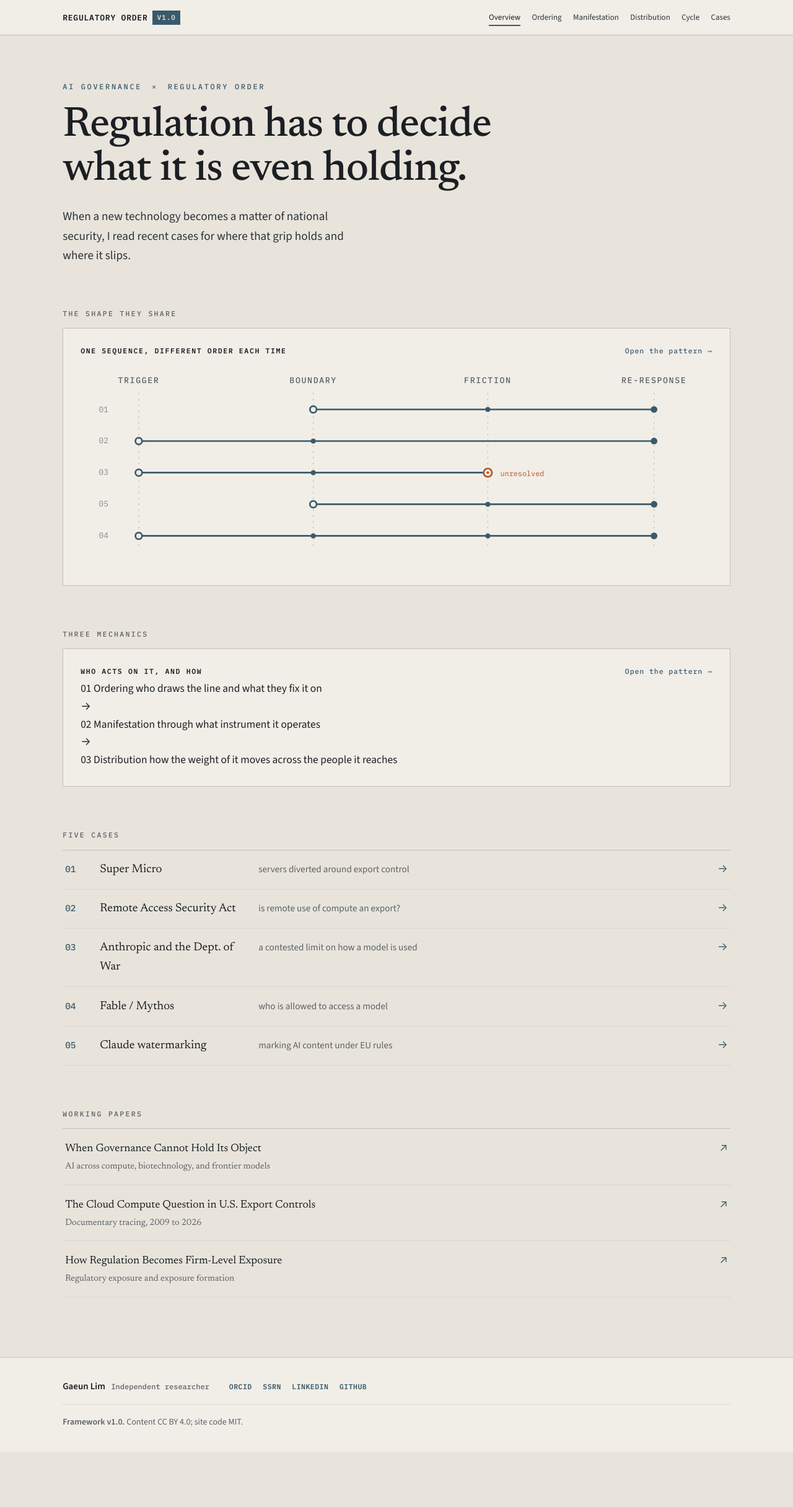
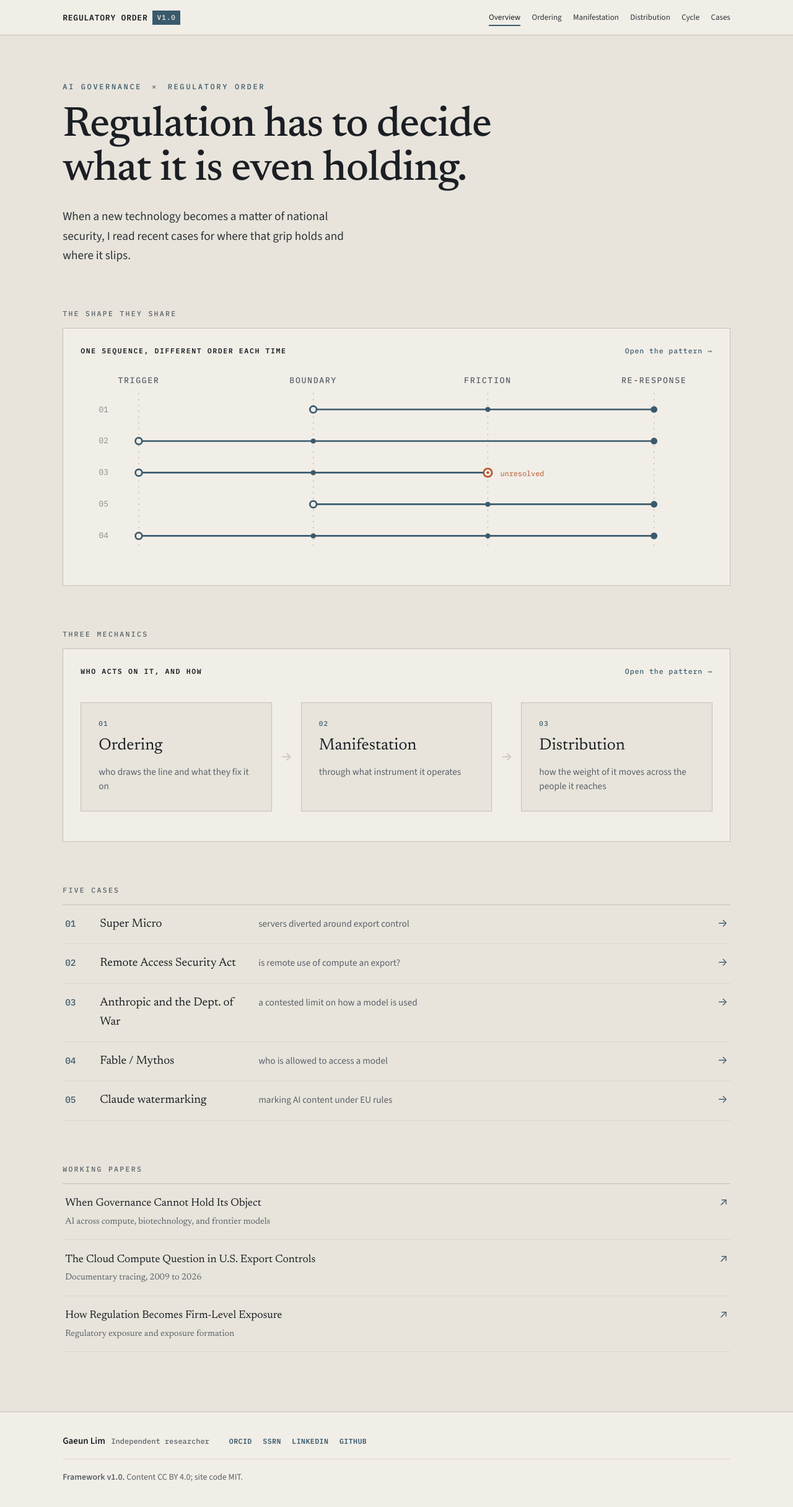
Before and after one commit to GaeunLim01/regulatory-order, a Jekyll site: the page built from index.html, in a window 1280 px wide. Shown: the whole page at 62% size. Built offline with Jekyll 4.4.1, drawn with Linux system fonts in a browser that asks for light colours; before the commit the page ends 2342 px from its top, so only the background shows below that.

Commit message:
Add files via upload

```diff
--- a/assets/css/main.css
+++ b/assets/css/main.css
@@ -1475,22 +1475,29 @@ details[open] > summary { margin-bottom: 0.6rem; }
 .cov-case__note { color: var(--muted); font-size: 0.95rem; }
 .cov-case__go { color: var(--accent); font-size: 1.1rem; }
 
-/* block 4 — lenses */
-.cov-lenses { display: grid; gap: 1px; background: var(--rule-faint); border: 1px solid var(--rule-faint); }
-@media (min-width: 640px) { .cov-lenses { grid-template-columns: repeat(3, 1fr); } }
-.cov-lens {
+/* block 3 — mechanics preview (single link, mirrors the trace-field's weight) */
+.cov-mech {
+  display: flex;
+  align-items: stretch;
+  flex-wrap: wrap;
+  gap: 0.9rem;
+  padding: clamp(1.25rem, 3.5vw, 2.25rem) 0 clamp(0.75rem, 2vw, 1.25rem);
+}
+.cov-mech__item {
+  flex: 1 1 13rem;
+  min-width: 10rem;
+  display: flex;
+  flex-direction: column;
+  gap: 0.55rem;
+  padding: clamp(1.25rem, 3vw, 1.75rem);
+  border: 1px solid var(--rule);
   background: var(--paper);
-  padding: 1.15rem 1.25rem;
-  text-decoration: none;
-  color: inherit;
-  display: flex; flex-direction: column; gap: 0.4rem;
-  transition: background 0.15s ease;
-}
-.cov-lens:hover, .cov-lens:focus-visible { background: var(--plate); outline: none; }
-.cov-lens:focus-visible { box-shadow: inset 0 3px 0 var(--accent); }
-.cov-lens__name { font-family: var(--display); font-size: 1.15rem; display: flex; justify-content: space-between; }
-.cov-lens__name span { color: var(--accent); }
-.cov-lens__note { color: var(--muted); font-size: 0.9rem; }
+}
+.cov-mech__num { font: 500 0.68rem/1 var(--mono); letter-spacing: 0.12em; color: var(--accent); }
+.cov-mech__name { font-family: var(--display); font-size: clamp(1.3rem, 1rem + 1.2vw, 1.65rem); }
+.cov-mech__note { color: var(--muted); font-size: 0.95rem; line-height: 1.5; }
+.cov-mech__arrow { align-self: center; color: var(--rule); font-size: 1.2rem; }
+@media (max-width: 639px) { .cov-mech__arrow { display: none; } }
 
 /* block 5 — perspective */
 .cov-persp { max-width: 100%; }
@@ -1538,7 +1545,7 @@ details[open] > summary { margin-bottom: 0.6rem; }
 /* ==========================================================================
    CYCLE page — large weighted trace-field + stages. Scoped .cyc-*.
    ========================================================================== */
-.cyc { padding-block: clamp(2.5rem, 6vw, 4.5rem) 0; }
+.cyc { padding-block: clamp(2.5rem, 6vw, 4.5rem) clamp(3rem, 8vw, 6rem); }
 .cyc__shell { max-width: var(--shell); margin-inline: auto; padding-inline: var(--gutter); }
 .cyc-lede { max-width: 100%; }
 .cyc-lede .cov-title { max-width: 22ch; }
@@ -1579,13 +1586,6 @@ details[open] > summary { margin-bottom: 0.6rem; }
 .cyc-read:hover, .cyc-read:focus-visible { background: var(--plate); outline: none; }
 .cyc-read b { font-family: var(--display); font-weight: 500; font-size: 1.05rem; }
 .cyc-read span { color: var(--muted); font-size: 0.92rem; }
-
-.cyc-turn { margin-bottom: clamp(3rem, 8vw, 6rem); }
-.cyc-turn p {
-  font-family: var(--display); font-size: clamp(1.2rem, 1rem + 0.8vw, 1.55rem);
-  line-height: 1.42; max-width: 72ch; margin: 0;
-  text-align: justify; text-justify: inter-word;
-}
 
 /* nudge serif tracking so 'rn' clusters (Anthropic) don't read as 'm' */
 .cyc-read b, .cyc-st__k, .cyc-name { letter-spacing: 0.006em; }
```
